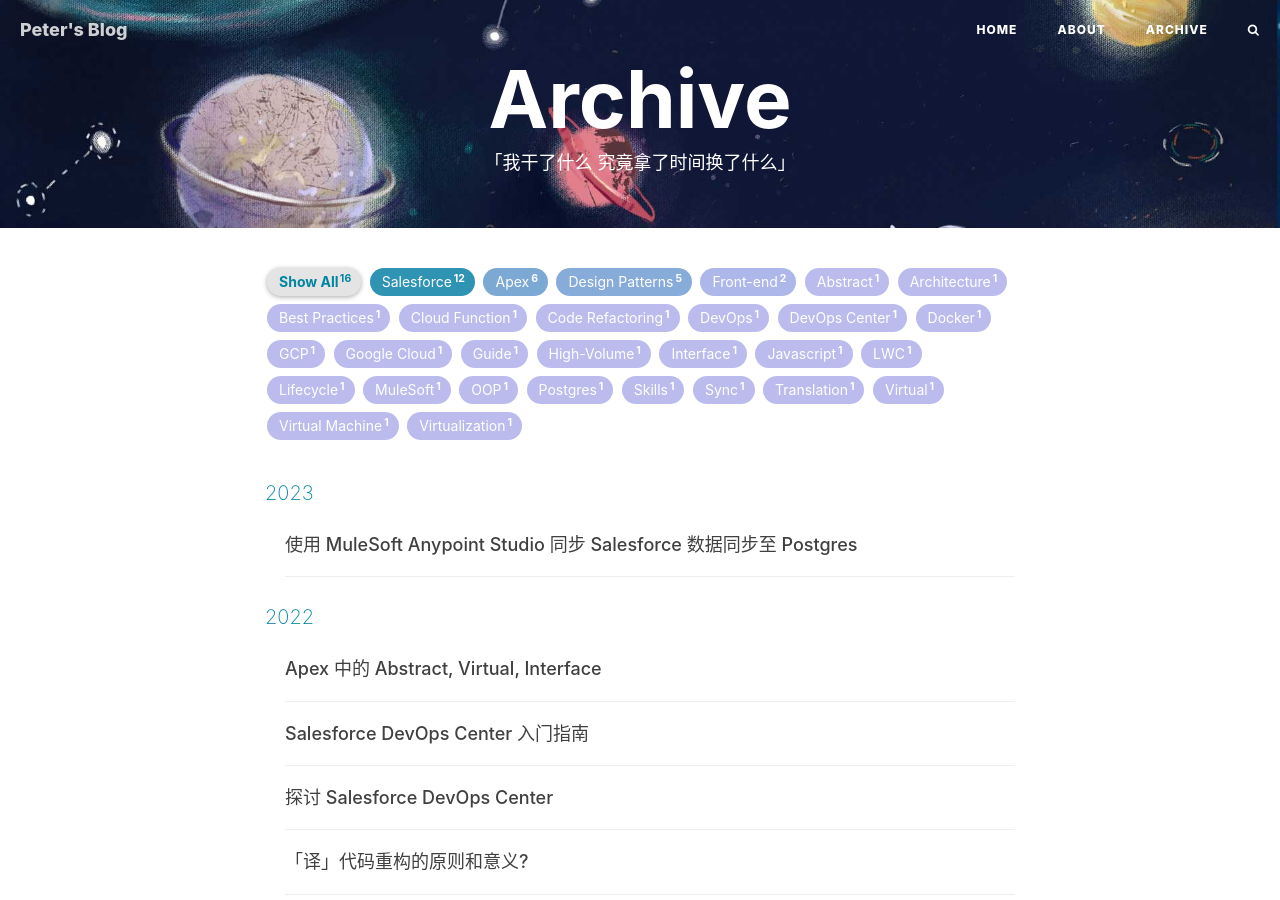
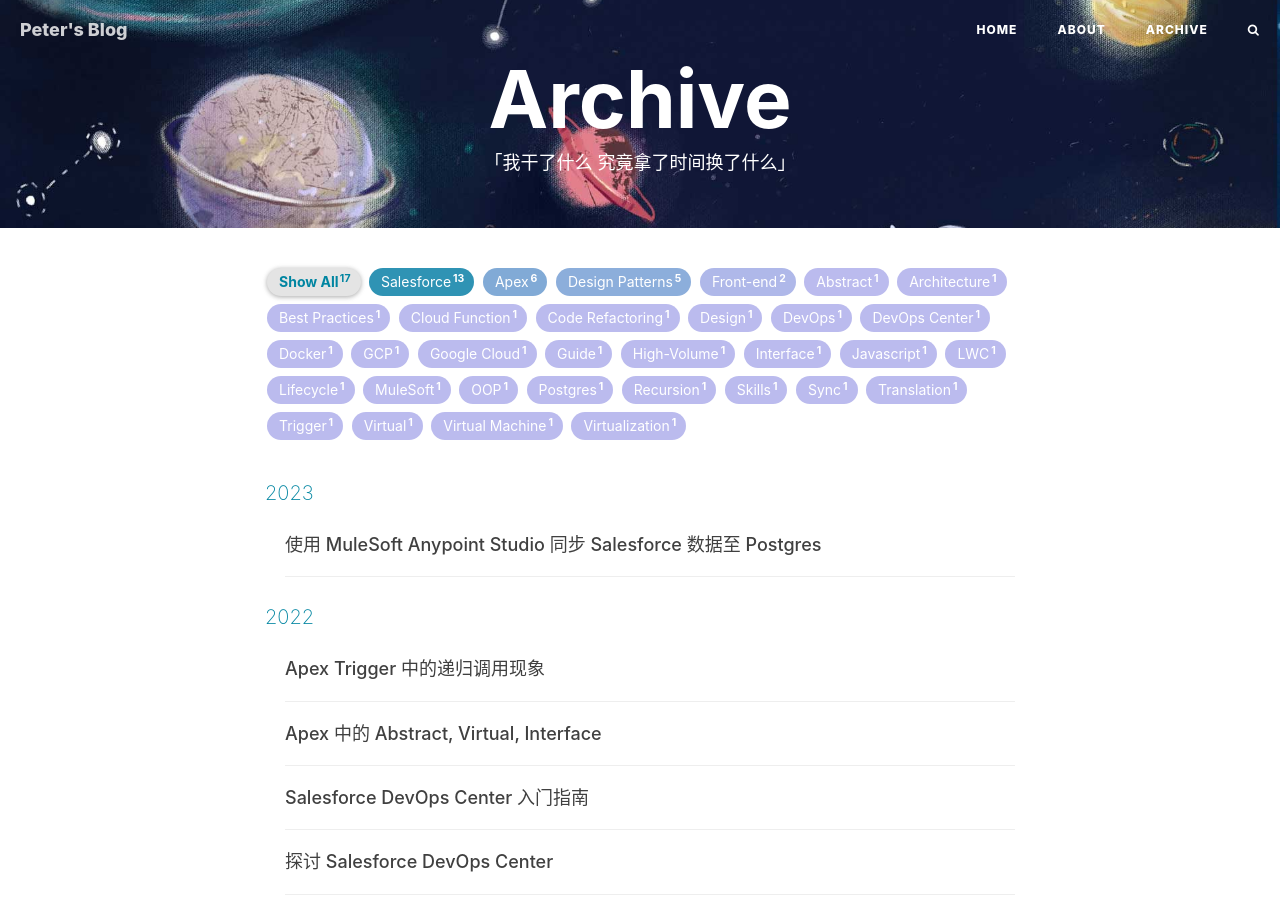
Before and after one commit to dyncan/dyncan.github.io, a Jekyll site: the page built from archive.html, in a window 1280 px wide and 900 px high. Built offline with Jekyll 4.4.1, drawn with Linux system fonts in a browser that asks for light colours; nearby versions of some CDN libraries; comment, search, counter and statistics services are not loaded; some of the changed lines change nothing that is shown.

Commit message:
add new post: recursion-in-trigger.md

````diff
--- /dev/null
+++ b/_posts/2022-12-15-recursion-in-trigger.markdown
@@ -0,0 +1,149 @@
+---
+layout: post
+title: "Apex Trigger 中的递归调用现象"
+subtitle: ""
+date: 2022-12-15 12:00:00
+author: "Peter Dong"
+header-img: "img/post-bg-recursion-trigger.png"
+catalog: true
+tags:
+  - Design
+  - Recursion
+  - Trigger
+  - Salesforce
+---
+
+递归 Trigger 对 Salesforce 开发人员来说是个大问题. 我们总是希望在 Salesforce 中避免递归调用 Trigger. 但是, 如果我们有一个庞大的功能复杂的Org, 其中有多个带有父子关联的记录更新的触发器, 包括 Process builder 和 Workflow field updates等. 那么我们就会很容易面临递归调用 Trigger 的问题.
+
+因此, 今天我将分享一些方法, 使用这些方法我们可以轻松地避免递归触发器. 在使用这些方法的同时, 我们还应该遵循以下最佳实践.
+
+针对 Trigger 的最佳实践:
+
+- **一个对象对应唯一一个Trigger**: 这样的话, 我们不必考虑 Trigger 的执行顺序. 由于无法控制哪个 Trigger 会先被执行.
+- **Trigger 里的逻辑尽量少**: 使用 Trigger 框架, 然后在 Handler 里处理 具体的业务逻辑
+- **处理递归 Trigger**: 为了避免触发器的递归, 确保你的触发器只被执行一次. 如果递归处理得不好, 你可能会遇到错误: "Maximum trigger depth exceeded'".
+
+### 如何避免在 Trigger 中发生递归调用呢?
+
+那么有几个不同的方法来解决触发器中的递归问题:
+
+- 使用静态的 Boolean 变量控制
+- 使用静态的 Set 集合去存储 Record Id.
+- 使用静态 Map
+- 使用 Old Map
+- 遵循 Apex Trigger 最佳实践
+-
+让我们详细讨论以上解决方案和它们的局限性.
+
+#### 使用静态的 Boolean 变量
+
+你可以创建一个带有静态布尔变量的参数,其默认值为true. 在触发器中, 在执行你的代码之前 ,要检查该变量是否为真. 代码执行完成, 就把这个变量设置为false,
+但是这个方案有个问题: 记录数量较少(<200条记录)的话方案没问题. 但是如果我们有大量的记录, 它其实就无法工作. 我们看如下代码:
+
+Apex Class:
+
+```java
+public class ContactTriggerHandler{
+     public static Boolean firstRun = true;
+}
+```
+
+Trigger 代码:
+
+```java
+Trigger ContactTriggers on Contact (after update){
+    Set<String> accIdSet = new Set<String>();
+    if(ContactTriggerHandler.firstRun){
+        ContactTriggerHandler.isFirstTime = false;
+        System.debug('---- Trigger run ----> ' + Trigger.New.size() );
+       // any code here
+    }
+}
+```
+
+在我的 ORG 中, 有超过200条联系人, 让我们查询所有联系人记录并尝试更新所有数据. 在这种情况下, 触发器应该执行2次. 但是由于静态变量的原因, 触发器只执行一次, 并且会跳过剩余的记录.
+
+```java
+List<Contact> contLst =[SELECT ID, FirstName FROM Contact LIMIT 400];
+update contLst;
+
+System.debug('contLst size: ' + contLst.size());
+```
+
+结果打印:
+```log
+|DEBUG|---- Trigger run ----> 200
+|DEBUG|contLst size: 360
+```
+
+查看 Salesforce 文档, 了解 [Apex Trigger 的最佳实践](https://help.salesforce.com/s/articleView?id=000386331&type=1), 以避免在 Apex 类中使用静态布尔变量的递归. 静态布尔变量是一种 **anti-pattern**, 所以请尽量不要使用.
+
+#### 使用静态 Set
+
+因此, 最好使用一个静态 Set 或 Map 来存储所有已执行的记录ID. 当下次再执行时, 我们可以检查记录是否已经执行.
+
+```java
+public class ContactTriggerHandler{
+     public static Set<Id> setExecutedRecord = new Set<Id>();
+}
+```
+
+```java
+trigger ContactTriggers on Contact (after update){
+    System.debug('---- Trigger run ----> ' + Trigger.New.size() );
+    for(Contact conObj : Trigger.New){
+        if(!ContactTriggerHandler.setExecutedRecord.contains(conObj.id)){
+            // logic here
+            // ...
+            ContactTriggerHandler.setExecutedRecord.add(conObj.Id);
+        }
+    }
+}
+```
+
+结果打印:
+```log
+|DEBUG|---- Trigger run ----> 200
+|DEBUG|---- Trigger run ----> 160
+|DEBUG|contLst size: 360
+```
+
+其实使用静态 Set 看起来也不是很理想, 因为有很多时候, 我们可能会在同一个事务中同时触发 insert 和 update(特别是混合使用 Apex 和 Flow 逻辑的情况下).
+
+#### 使用静态 Map
+
+我们可以使用静态 Map 来存储 Trigger 事件名称和 一组 Ids, 如下所示.
+
+```java
+public static Map<String,Set<Id>> mapExecutedRecord = new Map<String,Set<Id>>;
+```
+
+```java
+public class ContactTriggerHandler {
+    //on before update
+    public static void beforeUpdate(map<ID, Contact> newMap, map<ID, Contact> oldMap) {
+        List<Contact> conList = new List<Contact>();
+        if(!ContactTriggerHandler.mapExecutedRecord.containsKey('beforeUpdate'))
+            ContactTriggerHandler.mapExecutedRecord.put('beforeUpdate', new Set<ID>());
+        for (Contact con: newMap.values()) {
+            if(!ContactTriggerHandler.mapExecutedRecord.get('beforeUpdate').contains(con.Id)){
+                conList.add(con);
+                ContactTriggerHandler.mapExecutedRecord.get('beforeUpdate').add(con.Id);
+            }
+        }
+    }
+}
+```
+
+#### 使用 Old Map
+
+在执行 Trigger 逻辑之前, 总是使用 Old map 来比较值的变化. 下面是我们如何比较旧值以解决触发器中的递归问题的例子.
+
+```java
+for(Opportunity opp: Trigger.New){
+	if(opp.Stage != Trigger.oldMap.get(opp.Id).Stage){
+		// logic here
+	}
+}
+```
+你的代码只会在值改变时执行.
--- a/_posts/2023-01-06-sync-sf-data-to-postgres-using mulesoft-anypoint-studio.markdown
+++ b/_posts/2023-01-06-sync-sf-data-to-postgres-using mulesoft-anypoint-studio.markdown
@@ -1,6 +1,6 @@
 ---
 layout: post
-title: "使用 MuleSoft Anypoint Studio 同步 Salesforce 数据同步至 Postgres"
+title: "使用 MuleSoft Anypoint Studio 同步 Salesforce 数据至 Postgres"
 subtitle: ""
 date: 2023-01-06 12:00:00
 author: "Peter Dong"
````
Also changed, not shown: img/in-post/post-bg-recursion-trigger-01.jpeg (added), img/post-bg-recursion-trigger.png (added).
